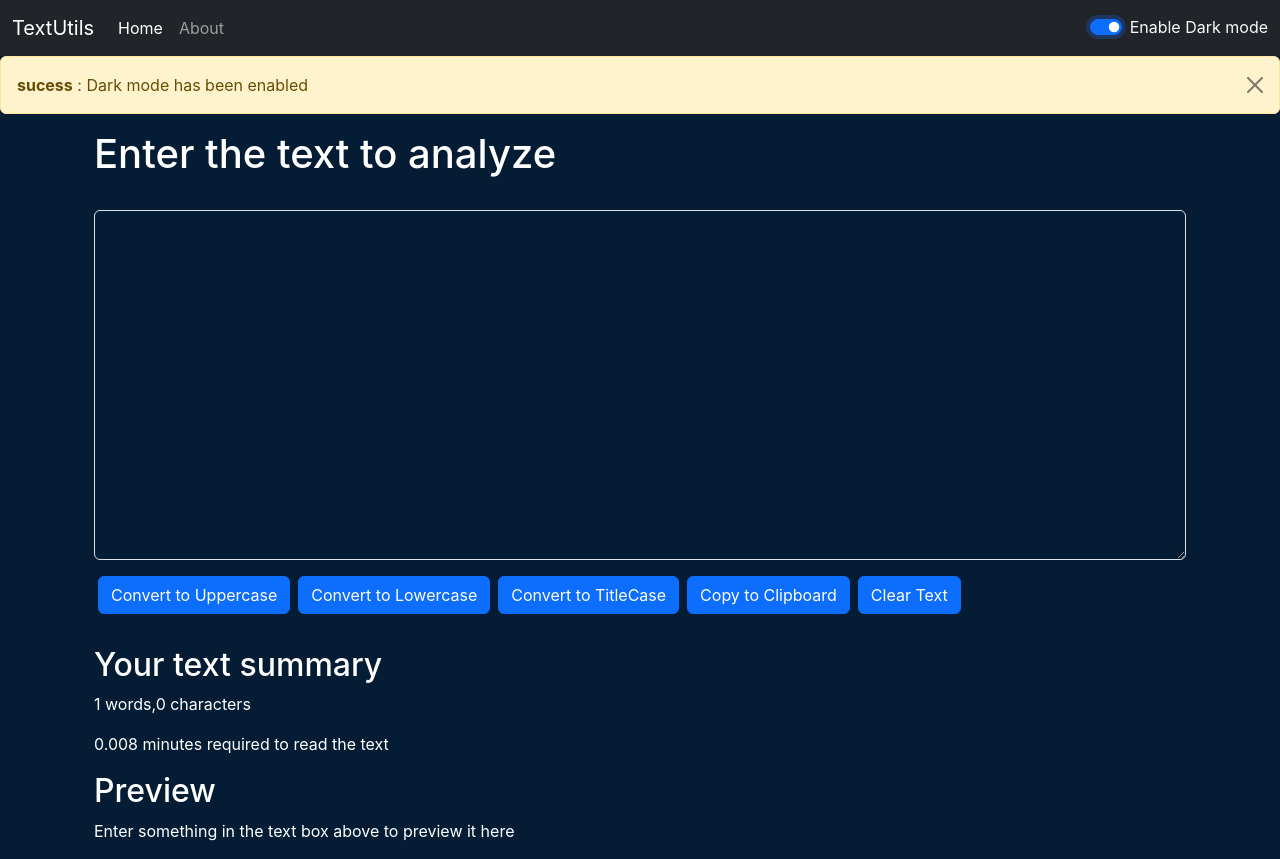
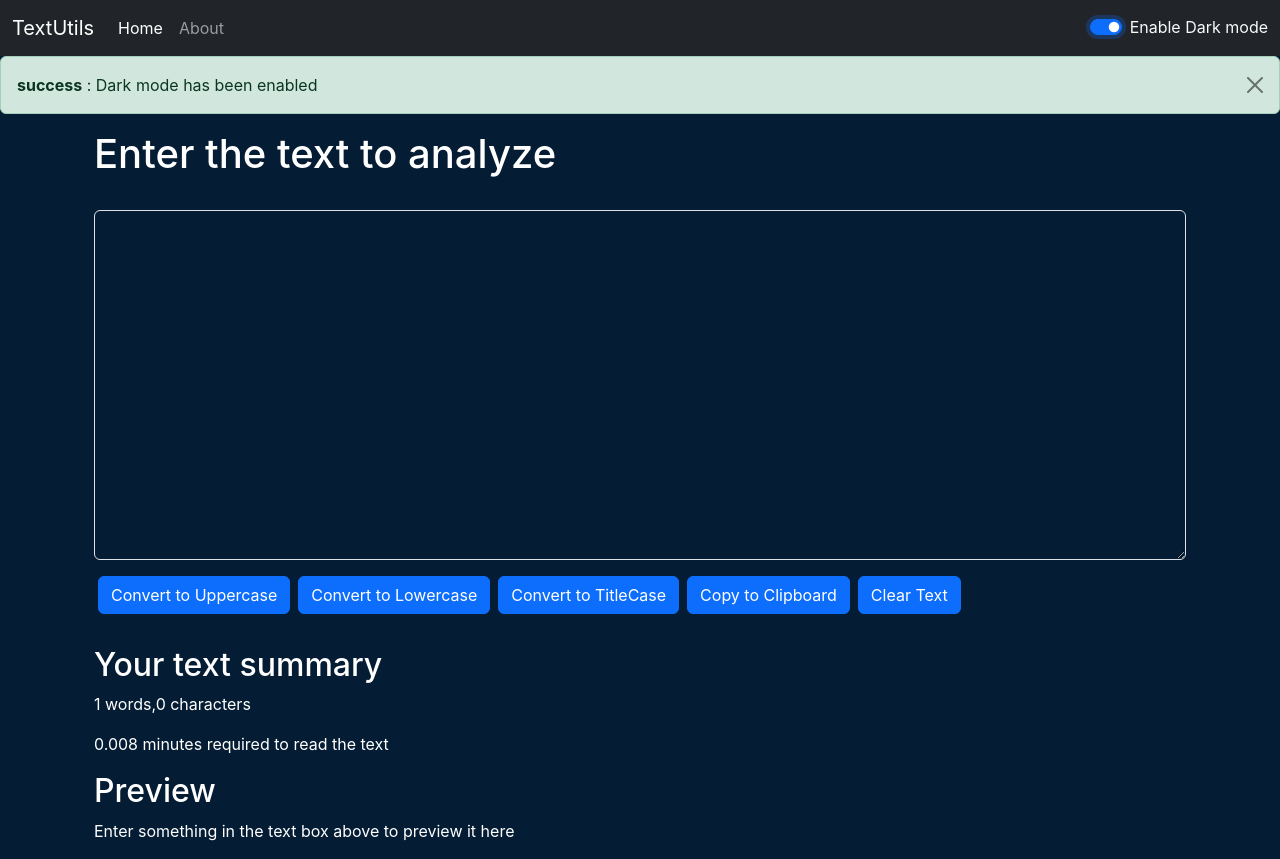
Before and after one commit to Sanjana9211/REACT-JS, a React (Create React App) app: page / in a window 1280 px wide. Both pictures are taken after a click on the switch "Enable Dark mode". Built offline with nearby package versions, Linux system fonts and the light colour scheme.

Commit message:
Alert added for both light and dark mode

```diff
--- a/src/App.js
+++ b/src/App.js
@@ -23,12 +23,12 @@
     if(mode==='light'){
       setMode('dark');
       document.body.style.backgroundColor='#051d34';
-      showAlert('Dark mode has been enabled',"sucess");
+      showAlert('Dark mode has been enabled',"success");
     }
     else{
       setMode('light');
       document.body.style.backgroundColor='white';
-      showAlert('Dark mode has been enabled',"sucess");
+      showAlert('Light mode has been enabled',"success");
     }
   }
 
--- a/src/components/Alert.js
+++ b/src/components/Alert.js
@@ -2,7 +2,7 @@
 
 function Alert(props) {
   return (
-        props.alert && <div className="alert alert-warning alert-dismissible fade show" role="alert">
+        props.alert && <div className={`alert alert-${props.alert.type} alert-dismissible fade show`} role="alert">
             <strong>{props.alert.type}</strong> : {props.alert.msg}
             <button type="button" className="btn-close" data-bs-dismiss="alert" aria-label="Close"></button>
         </div>
```
